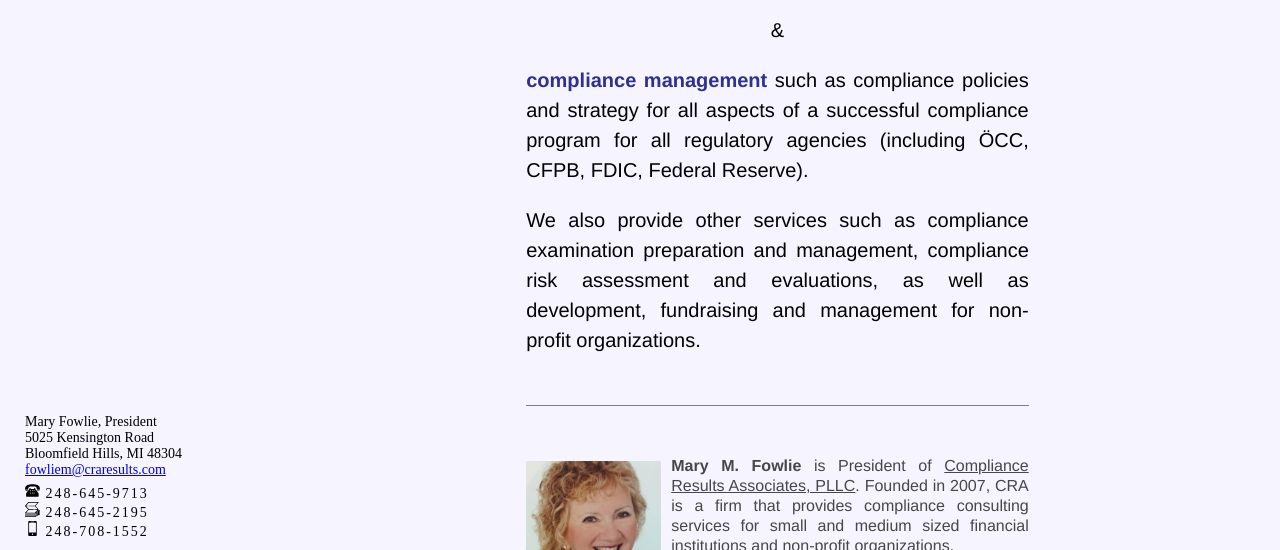
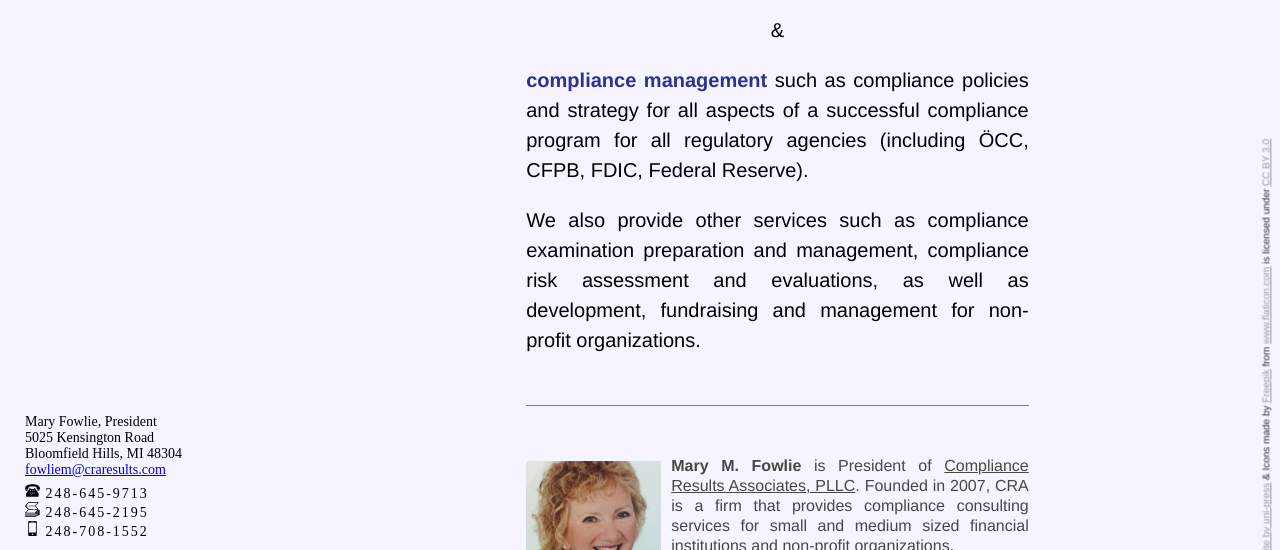
Before and after one commit to m4rk3r/craresults, a website: page static/index.html in a window 1280 px wide. Shown: the part 250-800 px from the top of the page. Drawn offline with Linux system fonts and the light colour scheme.

Commit message:
Attach footer to right edge

```diff
--- a/scss/style.scss
+++ b/scss/style.scss
@@ -104,14 +104,21 @@ section {
 }
 
 footer {
+    transform-origin: 100% 0;
+    @include transform(rotateZ(-90deg));
+
+    bottom:400px;
+    right:20px;
+    position:fixed;
+
+    text-align:center;
     font-family:$basefont;
     font-size:10px;
-    color:#ccc;
+    color:#333;
 
     a:link {
-        color:#BCB8B8;
+        color:#9D9B9B;
     }
-    text-align:center;
 }
 
 @media screen and (max-width: 480px) {
--- a/static/index.html
+++ b/static/index.html
@@ -48,8 +48,8 @@
         </section>
     </div>
     <footer>
-        <a href='http://uni-press.us'>Site by uni-press</a>
-        <div>Icons made by <a href="http://www.freepik.com" title="Freepik">Freepik</a> from <a href="http://www.flaticon.com" title="Flaticon">www.flaticon.com</a> is licensed under <a href="http://creativecommons.org/licenses/by/3.0/" title="Creative Commons BY 3.0">CC BY 3.0</a></div>
+        <a href='http://uni-press.us'>Site by uni-press</a> &amp;
+        Icons made by <a href="http://www.freepik.com" title="Freepik">Freepik</a> from <a href="http://www.flaticon.com" title="Flaticon">www.flaticon.com</a> is licensed under <a href="http://creativecommons.org/licenses/by/3.0/" title="Creative Commons BY 3.0">CC BY 3.0</a>
     </footer>
 </body>
 </html>
```
Also changed, not shown: static/css/style.css.
